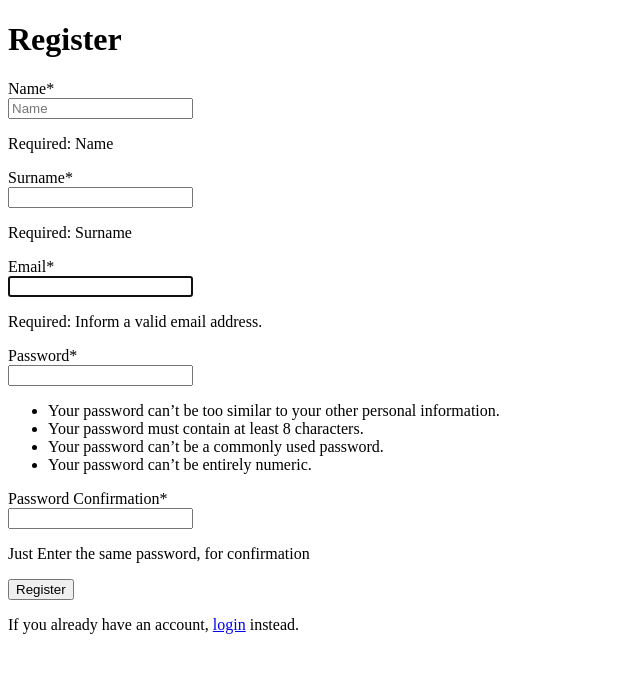
After one commit to Palibrix/COAX_Project, a Django app: template MedSite/authentication/templates/register/register.html in a window 1280 px wide. The commit adds this page. Shown: the top 673 px of the page, without its empty margins (0-640 px from the left). Run offline with Django 4.2, Linux system fonts and the light colour scheme; the template is opened without the code that fills it: values that come from a table or form of the project are taken from there, others are empty; the visitor is signed in with stand-in values (Sample User, id 1); parts of the project's set-up code (start-up, migrations or seed data) failed here and were passed over; some libraries are stand-ins or nearby versions.

Commit message:
Registration, imported crispy: "pip install django-crispy-forms"

```diff
--- /dev/null
+++ b/MedSite/authentication/forms.py
@@ -0,0 +1,38 @@
+from django.contrib.auth import password_validation
+from django.contrib.auth.forms import UserCreationForm
+from django import forms
+from django.utils.translation import gettext_lazy as _
+from django.contrib.auth import get_user_model
+
+
+class NewUserForm(UserCreationForm):
+
+    name = forms.CharField(required=True, help_text='Required: Name',
+                                 widget=forms.TextInput(attrs={'class': 'form-control', 'placeholder': 'Name'}))
+    surname = forms.CharField(required=True, help_text='Required: Surname',
+                                widget=(forms.TextInput(attrs={'class': 'form-control'})))
+    # phone_number = forms.CharField(required=True, help_text='Required: Phone Number',
+    #                           widget=(forms.TextInput(attrs={'class': 'form-control'})))
+    email = forms.EmailField(required=True, help_text='Required: Inform a valid email address.',
+                             widget=(forms.TextInput(attrs={'class': 'form-control'})))
+    password1 = forms.CharField(label=_('Password'),
+                                widget=(forms.PasswordInput(attrs={'class': 'form-control'})),
+                                help_text=password_validation.password_validators_help_text_html())
+    password2 = forms.CharField(label=_('Password Confirmation'),
+                                widget=forms.PasswordInput(attrs={'class': 'form-control'}),
+                                help_text=_('Just Enter the same password, for confirmation'))
+
+    class Meta(UserCreationForm.Meta):
+        User = get_user_model()
+        model = User
+        exclude = ['username',]
+        fields = ['name', 'surname', "email", "password1", "password2",
+                  # "phone_number"
+                  ]
+
+        def save(self, commit=True):
+            user = super(NewUserForm, self).save(commit=False)
+            user.email = self.cleaned_data['email']
+            if commit:
+                user.save()
+            return user
--- a/MedSite/authentication/models.py
+++ b/MedSite/authentication/models.py
@@ -1,24 +1,29 @@
+from time import timezone
+
 from django.contrib.auth.base_user import BaseUserManager, AbstractBaseUser
 from django.contrib.auth.models import PermissionsMixin
 from django.db import models
 import uuid
 
-# from phonenumber_field.modelfields import PhoneNumberField
+from phonenumber_field.modelfields import PhoneNumberField
 
 
 
 class CustomUserManager(BaseUserManager):
 
-    def create_user(self, password, email):
+    def create_user(self, password, email,
+                    name, surname,
+                    # phone_number,
+                    uid
+                    ):
         user = self.model(
             email=self.normalize_email(email)
         )
         user.set_password(password)
-        # user.set_name(name)
-        # user.set_surname(surname)
+        user.set_name(name)
+        user.set_surname(surname)
         # user.set_phone(phone_number)
-        # user.set_inv(inv_code)
-        # user.set_dateOfBirth(dateOfBirth)
+        user.set_id(uid)
         user.save(using=self._db)
         return user
 
@@ -28,28 +33,47 @@ class CustomUserManager(BaseUserManager):
         )
         user.is_staff = True
         user.is_superuser = True
-        user.is_active = True
         user.set_password(password)
         user.save(using=self._db)
         return user
 
 
 class User(AbstractBaseUser, PermissionsMixin):
-    # name = models.CharField(max_length=255, null=False, blank=False, help_text="Enter your name")
-    # surname = models.CharField(max_length=255, null=False, blank=False, help_text="Enter your surname")
-    # dateOfBirth = models.DateField(help_text="Pick your birth date")
-    # phone_number = PhoneNumberField(null=False, blank=False, unique=True)
     # inv_code = models.CharField(max_length=255, null=False, blank=False, help_text="Your invitation code")
-    #
+    name = models.CharField(max_length=255,
+                            null=False,
+                            blank=False,
+                            help_text="Enter your name",
+                            default=" ", )
+
+    surname = models.CharField(max_length=255,
+                               null=False,
+                               blank=False,
+                               help_text="Enter your surname",
+                               default=" ", )
+
+    # phone_number = PhoneNumberField(blank=True,
+    #                                 null=True,
+    #                                 unique=True,
+    #                                 # default=""
+    #                                 )
+
     email = models.EmailField(unique=True)
-    password = models.CharField(max_length=100, null=False, blank=False)
-    uid = uuid.uuid4()
+
+    password = models.CharField(max_length=255,
+                                null=False,
+                                blank=False,
+                                )
+
+    uid = models.UUIDField(default=uuid.uuid4,
+                           editable=False)
 
     is_staff = models.BooleanField(default=False,
                                    help_text='Designates whether this user can access this admin site.',
                                    verbose_name='is staff')
+
     is_active = models.BooleanField(
-        default=False,
+        default=True,
         help_text=(
             'Designates whether this user should be treated as active. '
             'Unselect this instead of deleting accounts.'
@@ -65,7 +89,6 @@ class User(AbstractBaseUser, PermissionsMixin):
 
     last_login = models.DateTimeField('last login', blank=True, null=True)
 
-
     objects = CustomUserManager()
 
     USERNAME_FIELD = 'email'
--- a/MedSite/authentication/templates/authentication/authentication.html
+++ b/MedSite/authentication/templates/authentication/authentication.html
@@ -1,11 +1,14 @@
 {% extends 'base_authentication.html' %}
 
 {% block authentication %}
+{#    {% load crispy_forms_tags %}#}
+
     <div class="d-flex justify-content-center">
 
         <form method="post">
             {% csrf_token %}
-            {{ form.as_p }}
+             {{ form.as_p }}
+{#            {{ login_form|crispy }}#}
             <button type="submit" class="btn btn-login btn-primary">Login</button>
         </form>
     </div>
--- /dev/null
+++ b/MedSite/authentication/templates/register/register.html
@@ -0,0 +1,15 @@
+{% extends 'base_authentication.html' %}
+
+{% block authentication %}
+    {% load crispy_forms_tags %}
+<div>
+	<h1>Register</h1>
+	<form method="POST">
+		{% csrf_token %}
+		{{ register_form|crispy }}
+		<button class="btn btn-primary" type="submit">Register</button>
+	</form>
+	<p class="text-center">If you already have an account, <a href="/auth/login">login</a> instead.</p>
+</div>
+
+{% endblock %}
--- a/MedSite/authentication/urls.py
+++ b/MedSite/authentication/urls.py
@@ -5,5 +5,5 @@ from authentication import views
 urlpatterns = [
     path('login/', views.CustomLoginView.as_view(), name='login'),
     path('logout/', views.logout_request, name='logout'),
-
+    path('register/', views.register_request, name='register')
 ]
--- a/MedSite/core/middlewares.py
+++ b/MedSite/core/middlewares.py
@@ -5,7 +5,7 @@ from django.conf import settings
 from re import compile
 
 
-EXEMPT_URLS = [compile(settings.LOGIN_URL.lstrip('/')), compile('admin')]
+EXEMPT_URLS = [compile(settings.LOGIN_URL.lstrip('/')), compile('admin'), compile("auth/register/")]
 
 
 def is_exempt_url(request, exempt_urls=None):
--- /dev/null
+++ b/MedSite/core/tests.py
@@ -0,0 +1,3 @@
+import uuid
+from django.test import TestCase
+# from authentication.models import User
```
Also changed, not shown: MedSite/authentication/views.py (+48 -5 lines), MedSite/core/settings.py (+2 -14 lines).
